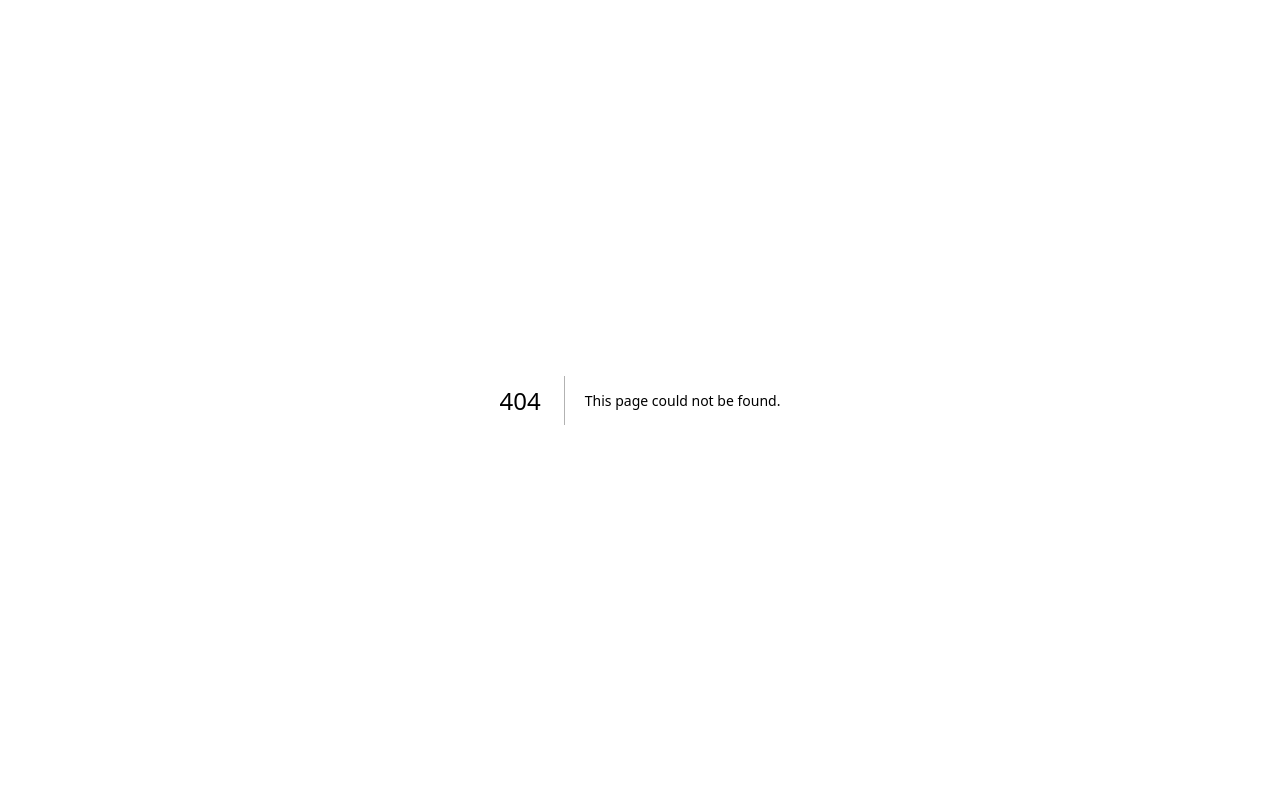
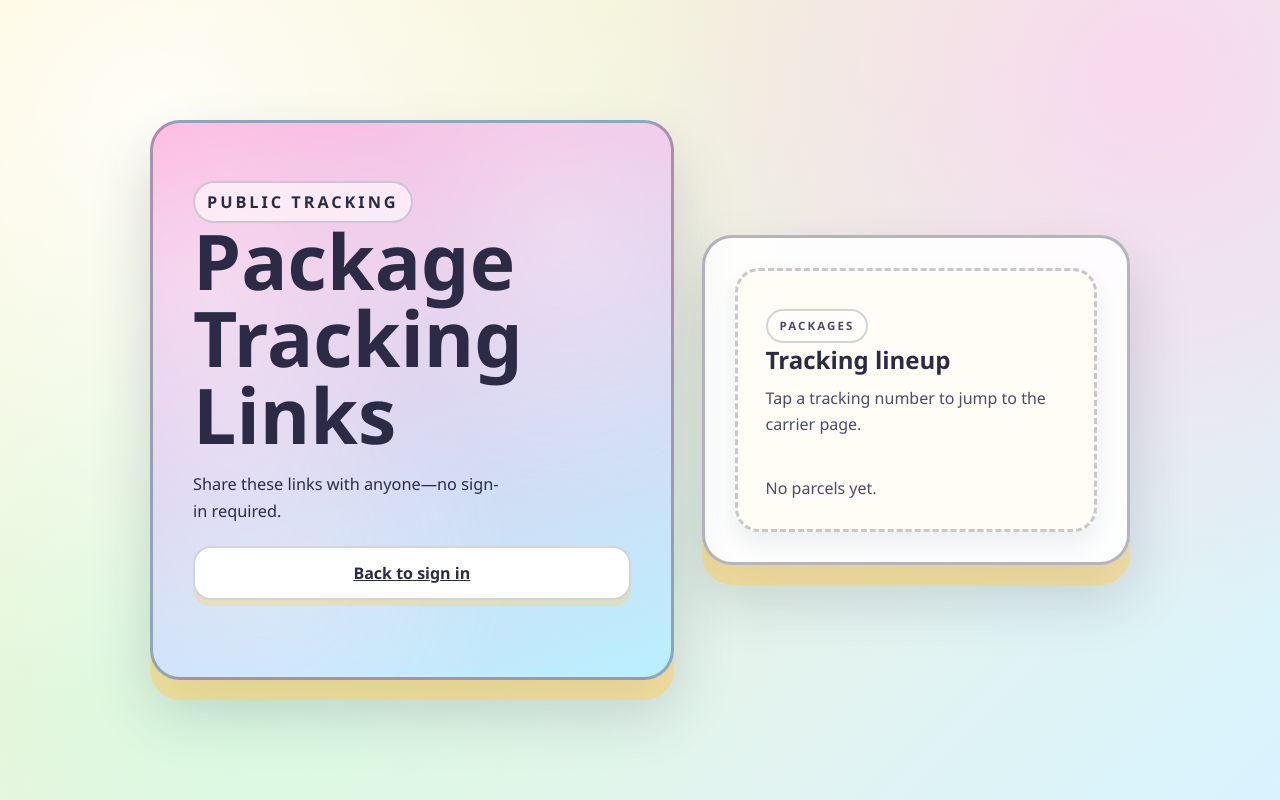
Before and after one commit to praneet1503/just-hc-things, a Next.js app: page /tracking in a window 1280 px wide. Before the commit this address had no page. Built offline with nearby package versions, Linux system fonts and the light colour scheme.

Commit message:
Add public tracking links page
Agent-Logs-Url: https://github.com/praneet1503/just-hc-things/sessions/6aa12017-ce10-4aee-b53c-0ef56e7c9a34

Co-authored-by: praneet1503 <107131189+praneet1503@users.noreply.github.com>

```diff
--- /dev/null
+++ b/app/tracking/page.js
@@ -0,0 +1,74 @@
+import Link from 'next/link';
+import PinnableList from '../components/pinnable-list';
+import { getDashboardData } from '../../lib/parcel-api';
+import { buildTrackingLink } from '../../lib/tracking-links';
+
+function formatContents(contents) {
+  if (!Array.isArray(contents) || contents.length === 0) {
+    return 'None';
+  }
+
+  return contents.map((item) => item.name).join(', ');
+}
+
+function buildStatusTone(status) {
+  if (!status) {
+    return 'neutral';
+  }
+
+  if (['delivered', 'complete', 'received', 'success'].some((value) => status.toLowerCase().includes(value))) {
+    return 'ok';
+  }
+
+  return 'neutral';
+}
+
+export default async function TrackingPage() {
+  const dashboardData = await getDashboardData();
+
+  const parcelItems = dashboardData.packages.list.map((parcel) => ({
+    id: String(parcel.id),
+    title: parcel.title || 'Package update',
+    linkLabel: parcel.tracking_number ? `Tracking: ${parcel.tracking_number}` : 'Tracking unavailable',
+    link: buildTrackingLink({
+      carrier: parcel.carrier,
+      trackingNumber: parcel.tracking_number,
+      fallback: parcel.tracking_link,
+    }),
+    status: parcel.status || 'unknown',
+    statusTone: buildStatusTone(parcel.status),
+    meta: `Carrier: ${parcel.carrier || 'Unknown'} · Weight: ${parcel.weight || 'Unknown'} lbs`,
+    detail: formatContents(parcel.contents),
+  }));
+
+  return (
+    <main className="page">
+      <div className="shell">
+        <section className="hero">
+          <div>
+            <p className="eyebrow">Public Tracking</p>
+            <h1>Package Tracking Links</h1>
+            <p>Share these links with anyone—no sign-in required.</p>
+            <div className="stack">
+              <Link className="button ghost" href="/">
+                Back to sign in
+              </Link>
+            </div>
+          </div>
+        </section>
+
+        <section className="panel">
+          <div className="card">
+            <p className="eyebrow">Packages</p>
+            <h2>Tracking lineup</h2>
+            <p>Tap a tracking number to jump to the carrier page.</p>
+
+            <section className="section-stack">
+              <PinnableList items={parcelItems} storageKey="public-parcels" emptyLabel="No parcels yet." />
+            </section>
+          </div>
+        </section>
+      </div>
+    </main>
+  );
+}
--- /dev/null
+++ b/lib/tracking-links.js
@@ -0,0 +1,17 @@
+export function buildTrackingLink({ carrier, trackingNumber, fallback }) {
+  const normalizedCarrier = carrier ? carrier.toLowerCase() : '';
+
+  if (trackingNumber && normalizedCarrier.includes('asendia')) {
+    return `https://a1.asendiausa.com/tracking/?trackingnumber=${encodeURIComponent(trackingNumber)}`;
+  }
+
+  if (fallback) {
+    return fallback;
+  }
+
+  if (trackingNumber) {
+    return `https://parcelsapp.com/en/tracking/${encodeURIComponent(trackingNumber)}`;
+  }
+
+  return null;
+}
```
Also changed, not shown: app/dashboard/parcels/page.js (+1 -10 lines), app/page.js (+8 -0 lines).
